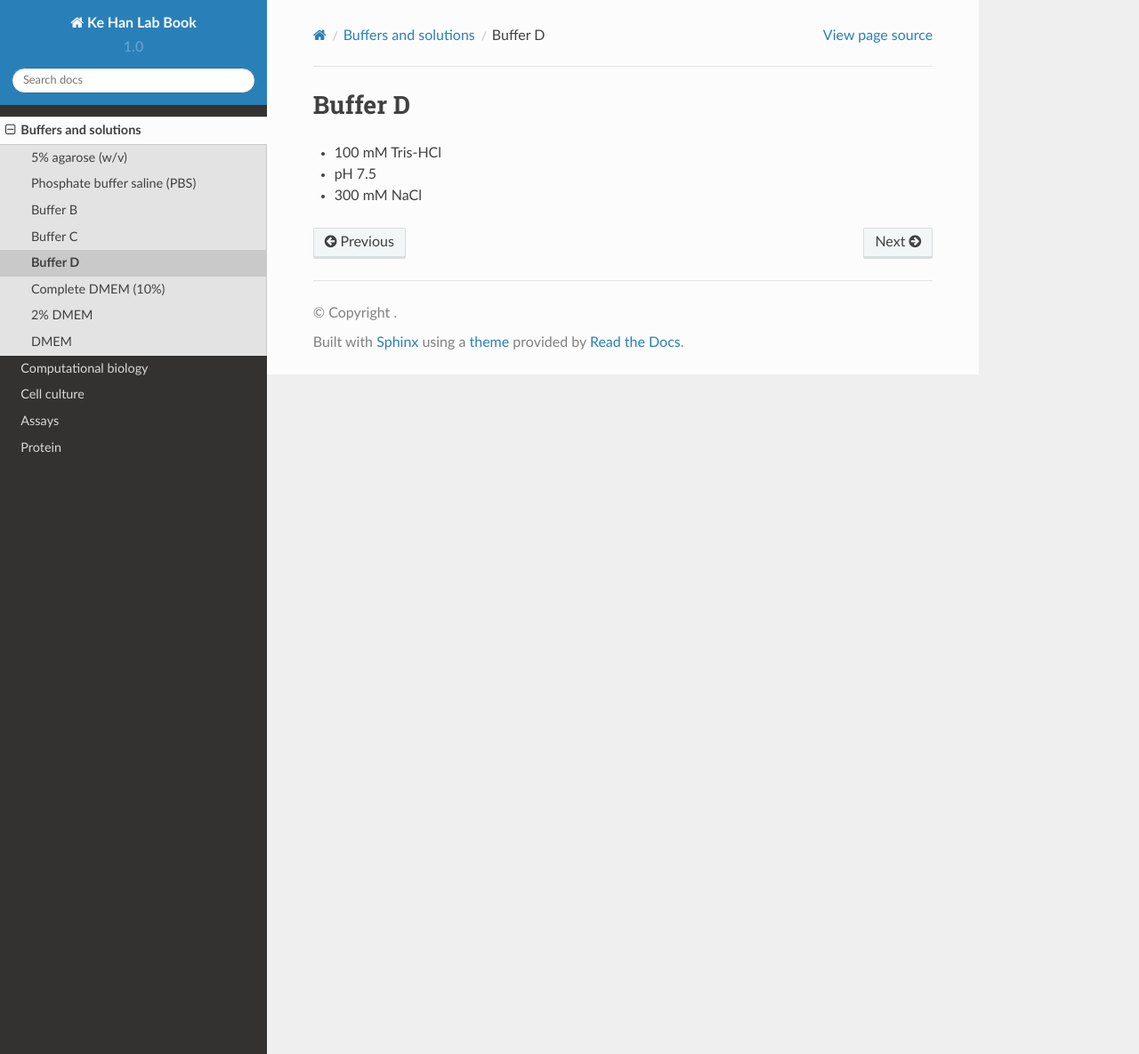
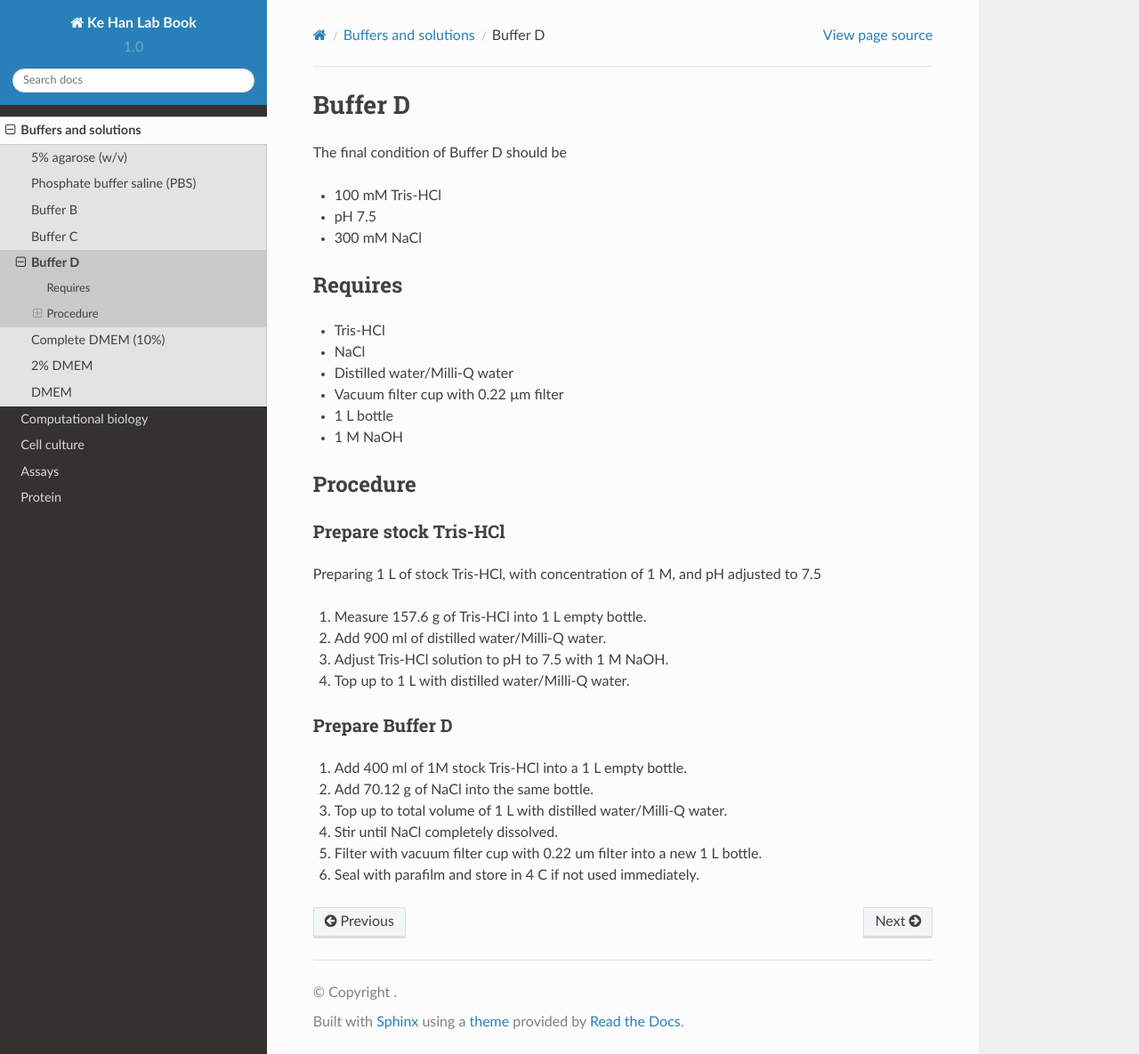
Before and after one commit to kehantan/labbook, a Sphinx documentation site: the page built from docs/buffers_solutions/buffer_d.rst, in a window 1280 px wide and 1185 px high. Shown: the whole window at 89% size. Built offline with Sphinx 7.4.7 and the Read the Docs theme 2.0.0, drawn with Linux system fonts in a browser that asks for light colours.

Commit message:
Update buffer_d.rst

```diff
--- a/docs/buffers_solutions/buffer_d.rst
+++ b/docs/buffers_solutions/buffer_d.rst
@@ -1,6 +1,37 @@
 Buffer D
 ========
+The final condition of Buffer D should be
 
 * 100 mM Tris-HCl
 * pH 7.5
 * 300 mM NaCl
+
+Requires
+--------
+* Tris-HCl
+* NaCl
+* Distilled water/Milli-Q water
+* Vacuum filter cup with 0.22 µm filter
+* 1 L bottle
+* 1 M NaOH
+
+Procedure
+---------
+
+Prepare stock Tris-HCl
+~~~~~~~~~~~~~~~~~~~~~~
+Preparing 1 L of stock Tris-HCl, with concentration of 1 M, and pH adjusted to 7.5
+
+#. Measure 157.6 g of Tris-HCl into 1 L empty bottle.
+#. Add 900 ml of distilled water/Milli-Q water.
+#. Adjust Tris-HCl solution to pH to 7.5 with 1 M NaOH.
+#. Top up to 1 L with distilled water/Milli-Q water.
+
+Prepare Buffer D
+~~~~~~~~~~~~~~~~
+#. Add 400 ml of 1M stock Tris-HCl into a 1 L empty bottle.
+#. Add 70.12 g of NaCl into the same bottle.
+#. Top up to total volume of 1 L with distilled water/Milli-Q water.
+#. Stir until NaCl completely dissolved.
+#. Filter with vacuum filter cup with 0.22 um filter into a new 1 L bottle.
+#. Seal with parafilm and store in 4 C if not used immediately.
```
